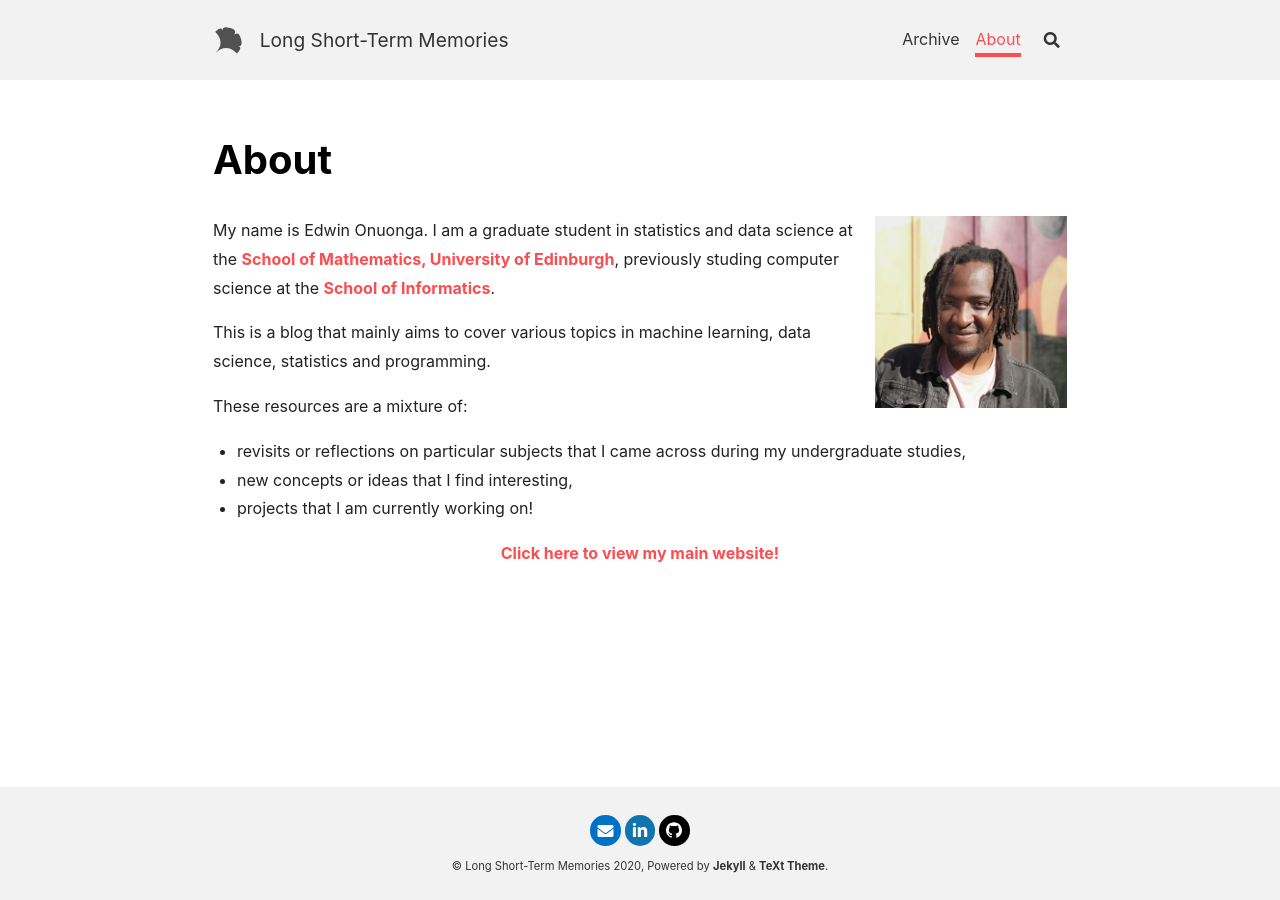
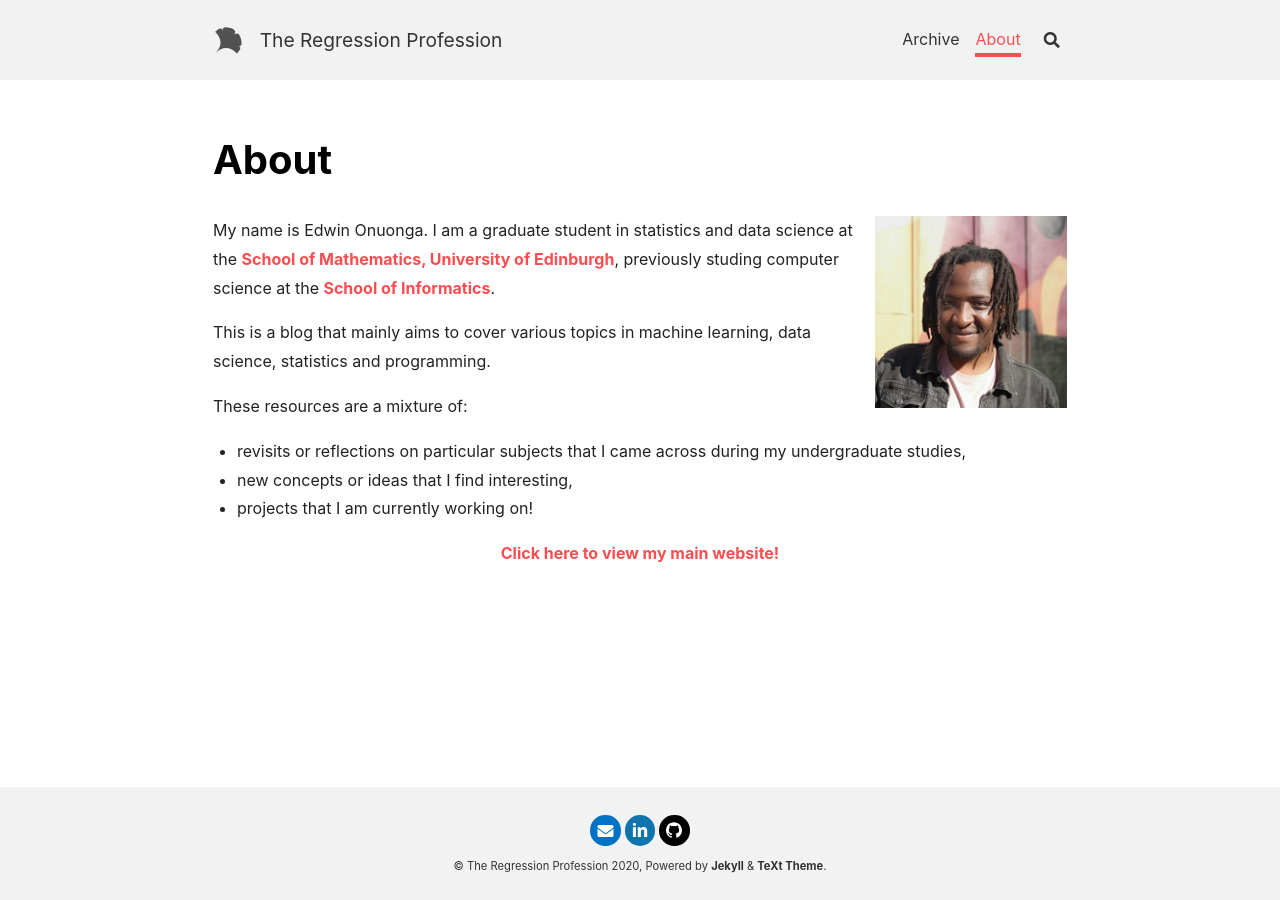
Before and after one commit to eonu/eonu.github.io, a Jekyll site: the page built from about.md, in a window 1280 px wide. Built offline with Jekyll 4.4.1, drawn with Linux system fonts in a browser that asks for light colours; nearby versions of some CDN libraries; formulas are drawn with MathJax 3; comment, search, counter and statistics services are not loaded.

Commit message:
Change blog title

```diff
--- a/_config.yml
+++ b/_config.yml
@@ -20,7 +20,7 @@ text_skin: default # "default" (default), "dark", "forest", "ocean", "chocolate"
 highlight_theme: tomorrow-night # "default" (default), "tomorrow", "tomorrow-night", "tomorrow-night-eighties", "tomorrow-night-blue", "tomorrow-night-bright"
 url     : https://notes.eonu.net # the base hostname & protocol for your site e.g. https://www.someone.com
 baseurl : # does not include hostname
-title   : Long Short-Term Memories
+title   : The Regression Profession
 description: > # this means to ignore newlines until "Language & timezone"
   Your Site Description
 
```
